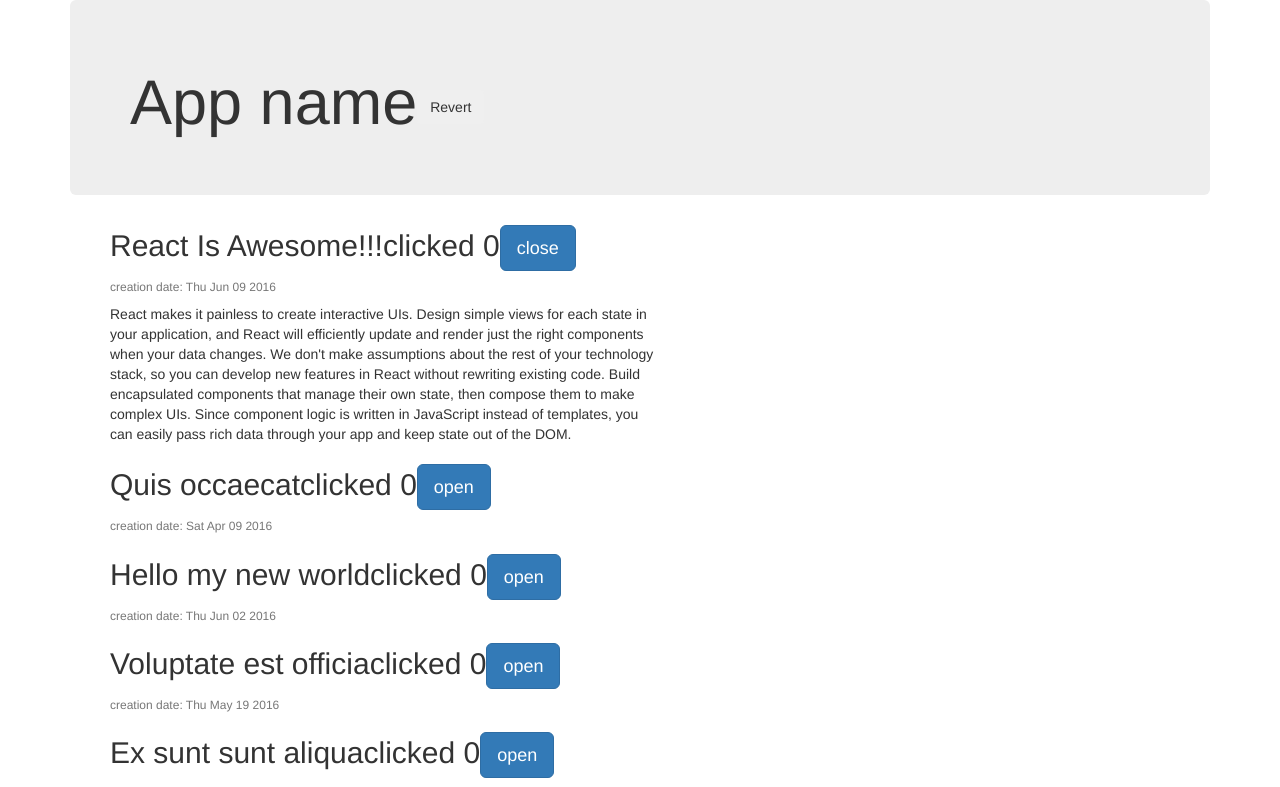
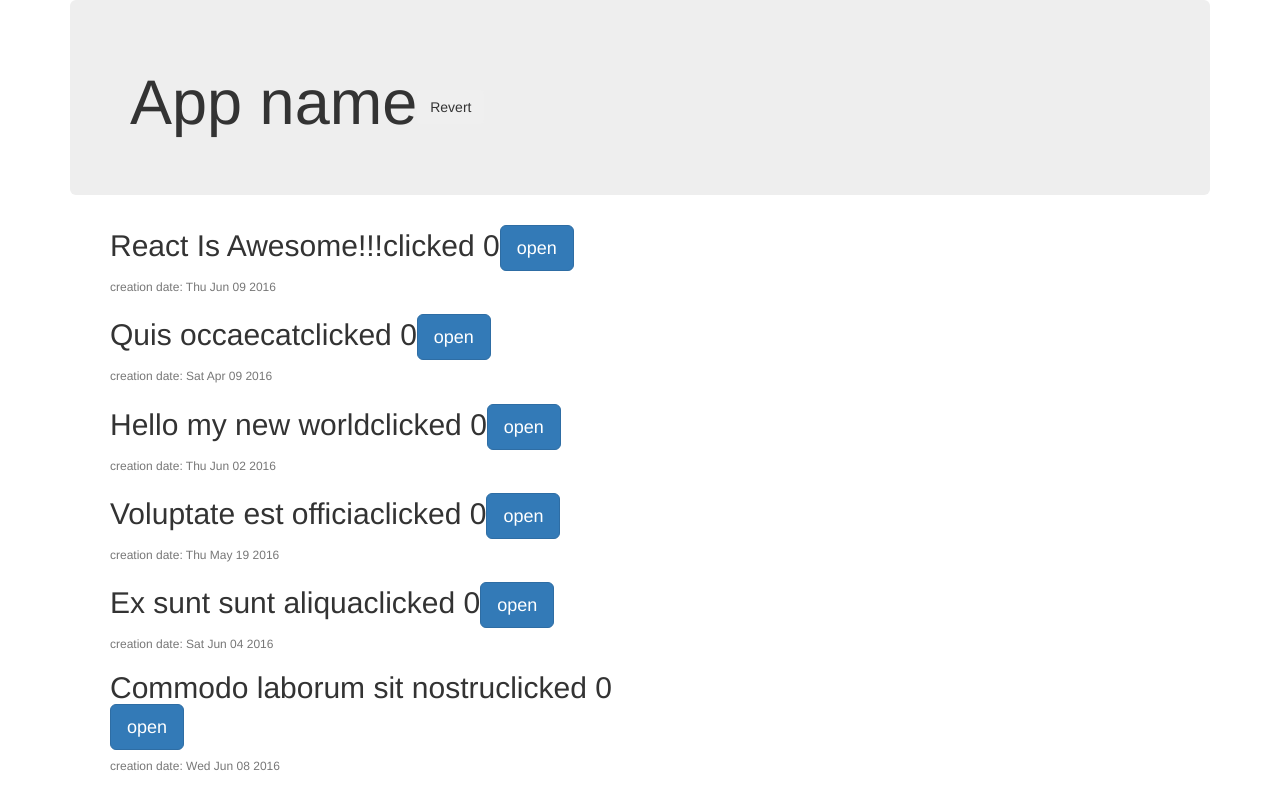
Before and after one commit to javascriptru-old/react-screencast-code, a React (Create React App) app: page / in a window 1280 px wide. Shown: the top 787 px of the page. Built offline with nearby package versions, Linux system fonts and the light colour scheme.

Commit message:
lesson12: state-lifting

```diff
--- a/src/components/Article.js
+++ b/src/components/Article.js
@@ -1,11 +1,10 @@
-import React, {Component, PureComponent} from 'react'
+import React, {PureComponent} from 'react'
 
 class Article extends PureComponent {
     constructor(props) {
         super(props)
 
         this.state = {
-            isOpen: props.defaultOpen,
             count: 0
         }
     }
@@ -20,28 +19,30 @@
         console.log('---', 'mounting')
     }
 
+/*
     componentWillReceiveProps(nextProps) {
         if (nextProps.defaultOpen !== this.props.defaultOpen) this.setState({
             isOpen: nextProps.defaultOpen
         })
     }
+*/
 
     componentWillUpdate() {
         console.log('---', 'will update')
     }
 
     render() {
-        const {article} = this.props
+        const {article, isOpen, onButtonClick} = this.props
         const style = {width: '50%'}
-        const body = this.state.isOpen && <section className="card-text">{article.text}</section>
+        const body = isOpen && <section className="card-text">{article.text}</section>
         return (
             <div className="card mx-auto" style = {style}>
                 <div className="card-header">
                     <h2 onClick = {this.incrementCounter}>
                         {article.title}
                         clicked {this.state.count}
-                        <button onClick={this.handleClick} className="btn btn-primary btn-lg float-right">
-                            {this.state.isOpen ? 'close' : 'open'}
+                        <button onClick={onButtonClick} className="btn btn-primary btn-lg float-right">
+                            {isOpen ? 'close' : 'open'}
                         </button>
                     </h2>
                 </div>
@@ -60,12 +61,6 @@
             count: this.state.count + 1
         })
     }
-
-    handleClick = () => {
-        this.setState({
-            isOpen: !this.state.isOpen
-        })
-    }
 }
 
 
--- a/src/components/ArticleList/index.js
+++ b/src/components/ArticleList/index.js
@@ -3,11 +3,17 @@
 import './style.css'
 
 export default class ArticleList extends PureComponent {
+    state = {
+        openArticleId: null
+    }
     render() {
         console.log('---', 2)
         const articleElements = this.props.articles.map((article, index) =>
             <li key = {article.id} className="article-list__li">
-                <Article article = {article} defaultOpen = {index === 0}/>
+                <Article article = {article}
+                         isOpen = {this.state.openArticleId === article.id}
+                         onButtonClick = {this.handleClick.bind(this, article.id)}
+                />
             </li>
         )
         return (
@@ -16,4 +22,8 @@
             </ul>
         )
     }
+
+    handleClick = openArticleId => this.setState({
+        openArticleId: this.state.openArticleId === openArticleId ? null : openArticleId
+    })
 }
```
